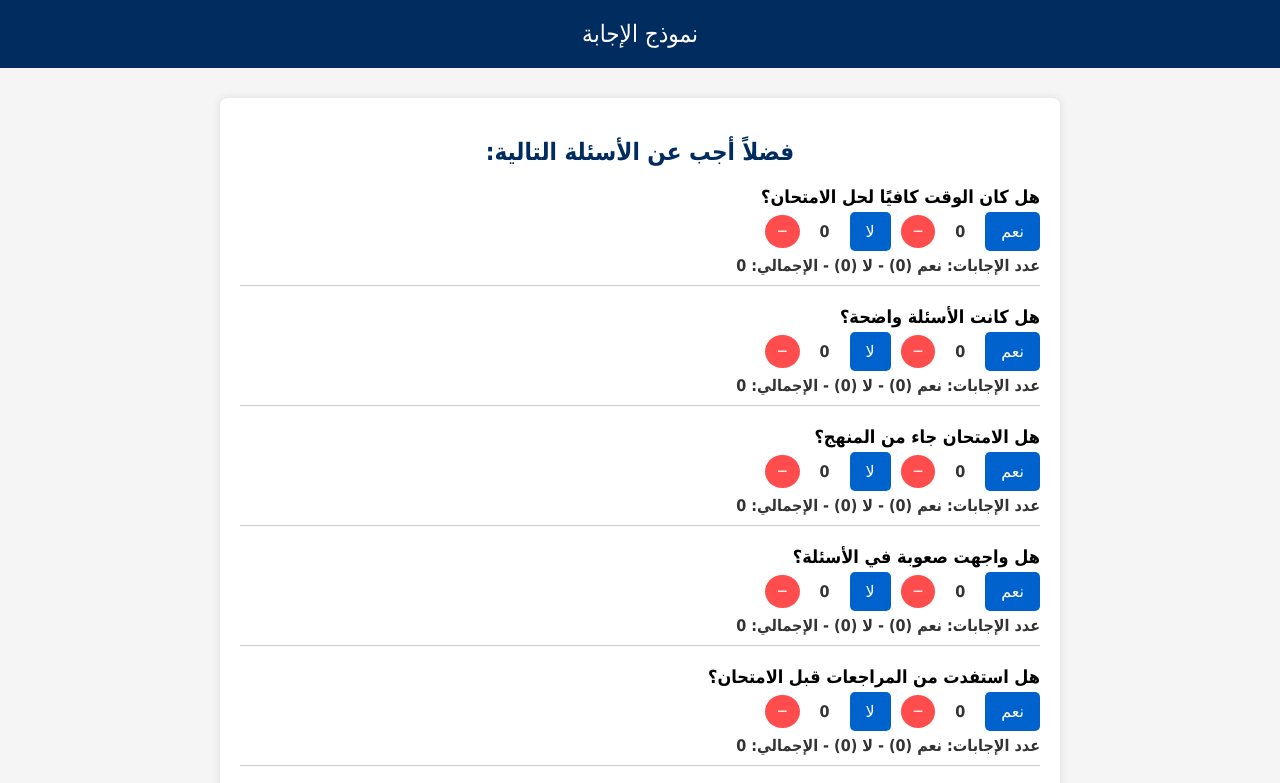
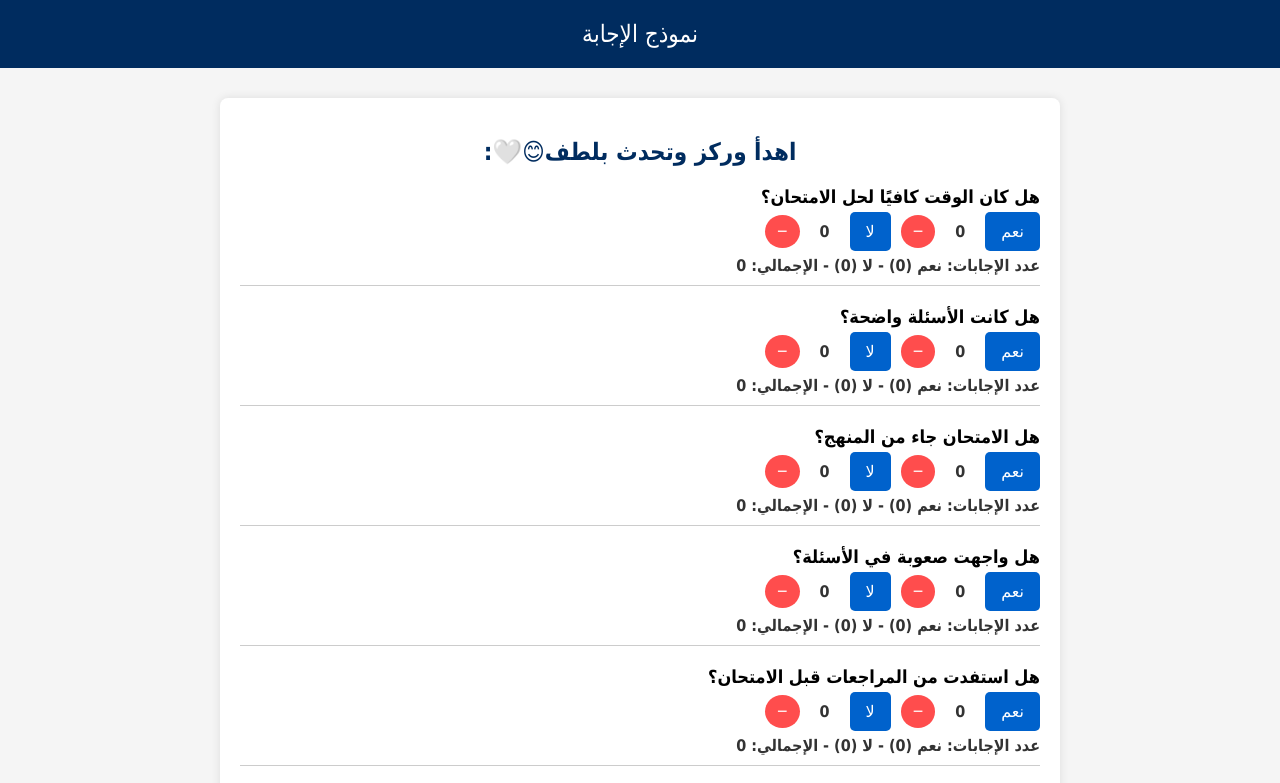
Before and after one commit to ABDOEltorky/Counter, a plain HTML site: page index.html in a window 1280 px wide. Shown: the top 783 px of the page. Drawn offline with Linux system fonts and the light colour scheme.

Commit message:
Add files via upload

```diff
--- a/index.html
+++ b/index.html
@@ -105,7 +105,7 @@
   </header>
 
   <div class="container">
-    <h2>فضلاً أجب عن الأسئلة التالية:</h2>
+    <h2>اهدأ وركز وتحدث بلطف😊🤍:</h2>
     <div id="questions"></div>
     <button class="save-button" onclick="saveResponses('csv')">💾 حفظ كـ CSV</button>
     <button class="save-button" onclick="saveResponses('txt')">📄 حفظ كـ TXT</button>
```
